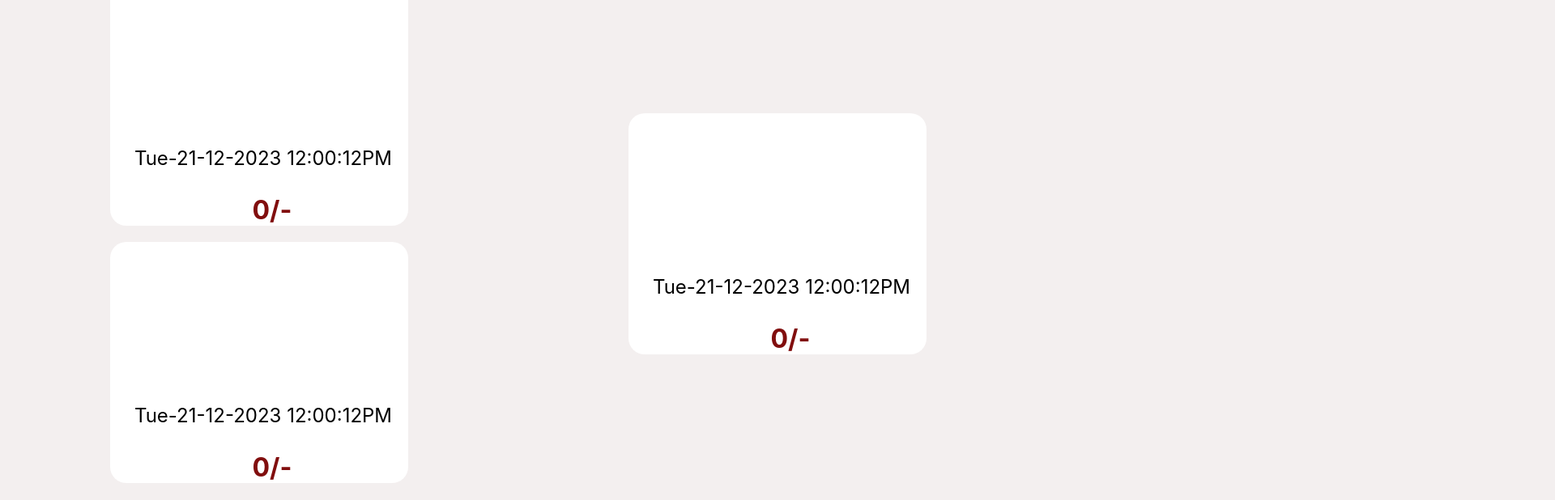
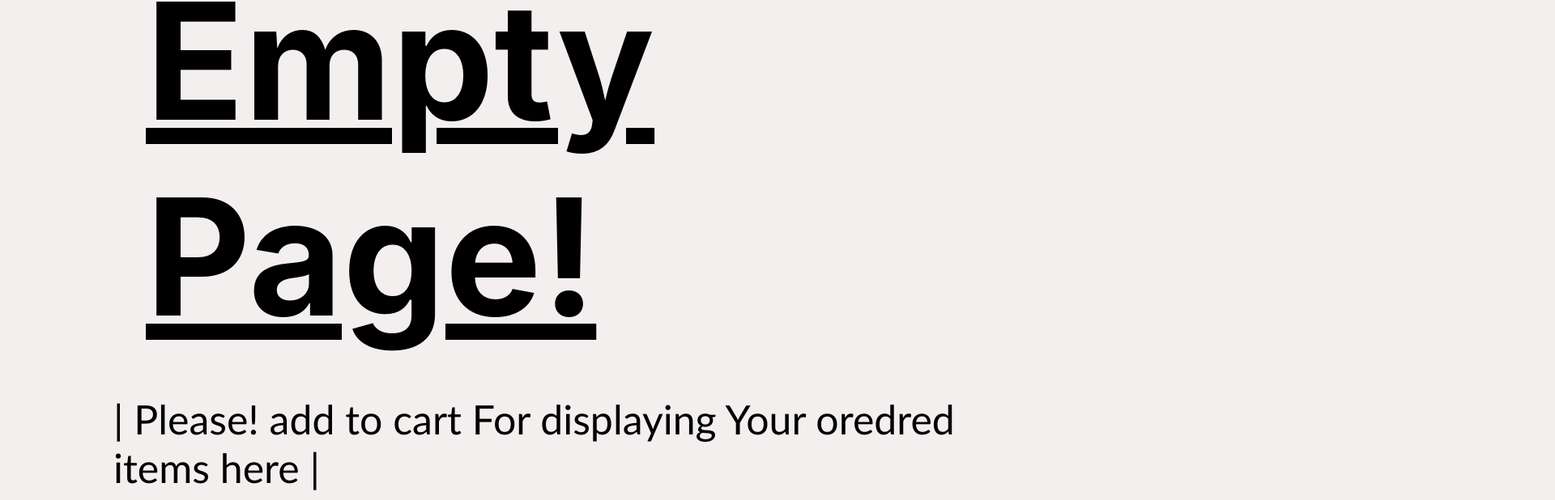
Before and after one commit to AbhinvKrishna/-website-project-Rjs, a React (Create React App) app: page /OrderList in a window 1280 px wide. Shown: the part 158-776 px from the top of the page at 81% size, 1920 px wide, since content can reach past the window. Built offline with nearby package versions, Linux system fonts and the light colour scheme.

Commit message:
some more modifications

```diff
--- a/src/App.js
+++ b/src/App.js
@@ -25,6 +25,9 @@ function App() {
 
 
   const [price, setPrice] = useState(0);
+  const [click, setClick]=useState({
+    visibility:"hidden"
+   })
 
   //HomePage search functionalities
 
@@ -43,19 +46,26 @@ function App() {
 
     setImg1(imgp)
     setPrice(price + 35)
+    setClick({visibility:"visible"})
 
   }
 
   const addKurkure = () => {
     setImg2(imgk)
     setPrice(price + 15)
+    setClick({visibility:"visible"})
+
 
   }
 
   const addWater = () => {
     setImg3(imgw)
     setPrice(price + 10)
+    setClick({visibility:"visible"})
   }
+
+
+
   return (
     <div className='container'>
 
@@ -64,7 +74,7 @@ function App() {
         <Routes>
           <Route exact path="/" element={<HomePage text={text} inputText={inputText} product={product} />} />
           <Route exact path="/Card" element={<Card addPepsi={addPepsi} addKurkure={addKurkure} addWater={addWater} text={text} />} />
-          <Route exact path="/OrderList" element={<OrderList image1={img1} image2={img2} image3={img3} price={price + "/-"} />} />
+          <Route exact path="/OrderList" element={<OrderList click={click} image1={img1} image2={img2} image3={img3} price={price + "/-"} />} />
           <Route exact path="/Contact" element={<Contact />} />
           <Route exact path="/Qr" element={<Qr />} />
 
--- a/src/Component/CardDesign/Card.jsx
+++ b/src/Component/CardDesign/Card.jsx
@@ -33,7 +33,11 @@ function Card(props) {
     return (
 
         <div className='cardbase'>
-                <div className="box" style={{visibility: props.text==='pepsi'?'visible':'hidden'}}>
+            <div style={{visibility: props.text.length !==0?"hidden":"visible"}}>
+                <h1>Empty Page!</h1>
+                <p>| Please! Search For displaying Your interested items here |</p>
+            </div>
+            <div className="box" style={{ visibility: props.text === 'pepsi' ? 'visible' : 'hidden' }}>
                 <img src={imgp} alt="" />
                 <div className="textBox">
                     <div className='text'>P e p s i
@@ -42,7 +46,7 @@ function Card(props) {
                     <button onClick={props.addPepsi}>Add</button>
                 </div>
             </div>
-                <div className="box" style={{visibility: props.text==='kurkure'?'visible':'hidden'}}>
+            <div className="box" style={{ visibility: props.text === 'kurkure' ? 'visible' : 'hidden' }}>
                 <img className='kurk' src={imgk} alt="" />
                 <div className="textBox">
                     <div className='text'>K u r k u r e
@@ -51,40 +55,13 @@ function Card(props) {
                     <button onClick={props.addKurkure}>Add</button>
                 </div>
             </div>
-                <div className="box" style={{visibility: props.text==='water'?'visible':'hidden'}}>
+            <div className="box" style={{ visibility: props.text === 'water' ? 'visible' : 'hidden' }}>
                 <img className='water' src={imgw} alt="" />
                 <div className="WatertextBox">
                     <div className='text'>W a t e r
                         <div className="price"><b>₹ 10/-</b></div>
                     </div>
                     <button className='wbtn' onClick={props.addWater}>Add</button>
-                    </div>
-                </div>
-                <div className="box" style={{visibility: props.text==='pepsi'?'visible':'hidden'}}>
-                    <img src={imgp} alt="" />
-                    <div className="textBox">
-                        <div className='text'>P e p s i
-                            <div className="price"><b>₹ 35/-</b></div>
-                        </div>
-                        <button onClick={props.addPepsi}>Add</button>
-                    </div>
-                </div>
-                <div className="box" style={{visibility: props.text==='pepsi'?'visible':'hidden'}}>
-                    <img src={imgp} alt="" />
-                    <div className="textBox">
-                        <div className='text'>P e p s i
-                            <div className="price"><b>₹ 35/-</b></div>
-                        </div>
-                        <button onClick={props.addPepsi}>Add</button>
-                    </div>
-                </div>
-                <div className="box" style={{visibility: props.text==='pepsi'?'visible':'hidden'}}>
-                    <img src={imgp} alt="" />
-                    <div className="textBox">
-                        <div className='text'>P e p s i
-                            <div className="price"><b>₹ 35/-</b></div>
-                        </div>
-                        <button onClick={props.addPepsi}>Add</button>
                 </div>
             </div>
 
--- a/src/Component/OrderList/OrderList.css
+++ b/src/Component/OrderList/OrderList.css
@@ -6,7 +6,31 @@
     align-items: center;
 }
 
-.box {
+h1{
+    font-weight: bold;
+    font-size: 200px;
+    margin-left: 180px;
+    margin-bottom: auto;
+    text-decoration: underline;
+}
+
+p{
+    margin-bottom: 150px;
+    margin-left: 140px;
+    font-size: 50px;
+    font-family: 'Gill Sans', 'Gill Sans MT', Calibri, 'Trebuchet MS', sans-serif;
+}
+@media(max-width:700px){
+    h1{
+        font-size: 100px;
+    }
+
+    p{
+        font-size: 20px;
+    }
+}
+
+.box{
     width: auto;
     height: auto;
     margin: 10px 10px;
--- a/src/Component/OrderList/OrderList.js
+++ b/src/Component/OrderList/OrderList.js
@@ -7,7 +7,11 @@ import imgw from './OrderListImages/bottle.jpeg'; */
 function OrderList(props) {
     return (
         <div className='cardbase'>
-            <div className="box">
+            <div style={{visibility: props.click.visibility==="hidden"?"visible":"hidden"}}>
+            <h1>Empty Page!</h1>
+            <p>| Please! add to cart For displaying Your oredred items here |</p>
+            </div>
+            <div className="box" style={props.click}>
                 <div className="products">
                 <img className='' src={props.image3} alt="" />
                 <img className='' src={props.image2} alt="" />
@@ -18,7 +22,7 @@ function OrderList(props) {
                         <div className="price"><b>{props.price}</b></div>
                 </div>
             </div>
-            <div className="box">
+            <div className="box" style={props.click}>
                 <div className="products">
                 <img className='' src={props.image3} alt="" />
                 <img className='' src={props.image2} alt="" />
@@ -29,7 +33,7 @@ function OrderList(props) {
                         <div className="price"><b>{props.price}</b></div>
                 </div>
             </div>
-            <div className="box">
+            <div className="box" style={props.click}>
                 <div className="products">
                 <img className='' src={props.image3} alt="" />
                 <img className='' src={props.image2} alt="" />
--- a/src/HomePage.jsx
+++ b/src/HomePage.jsx
@@ -23,7 +23,7 @@ function HomePage(props){
                 <img src={searchbar} alt="img" onClick={props.product} />
                 </Link>
               </div>
-              <input type="text" className="text"  placeholder="Search Products"value={props.text}  onChange={props.inputText}/></td>
+              <input type="text" className="text"  placeholder="Search Products" value={props.text}  onChange={props.inputText}/></td>
 
             <td><label >100 Total Products</label></td>
           </tr>
```
Lines whose indentation alone changed are shown as unchanged.
